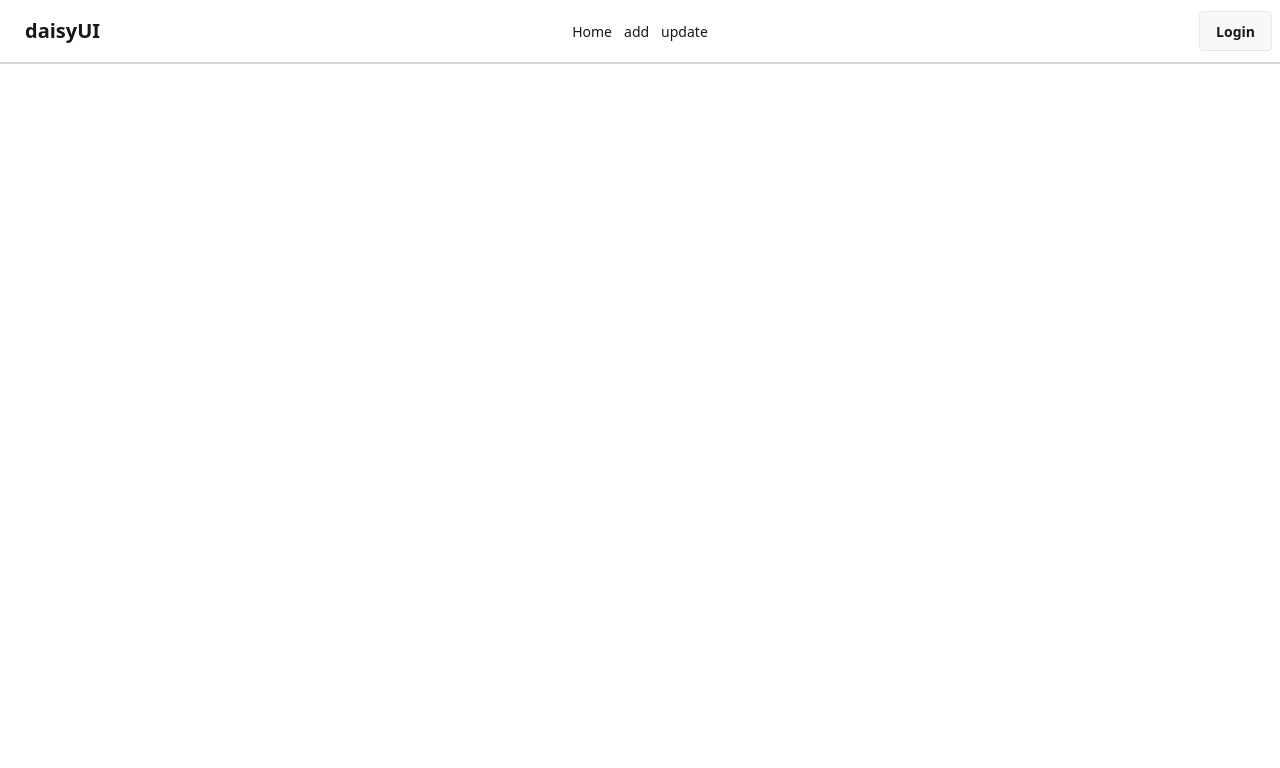
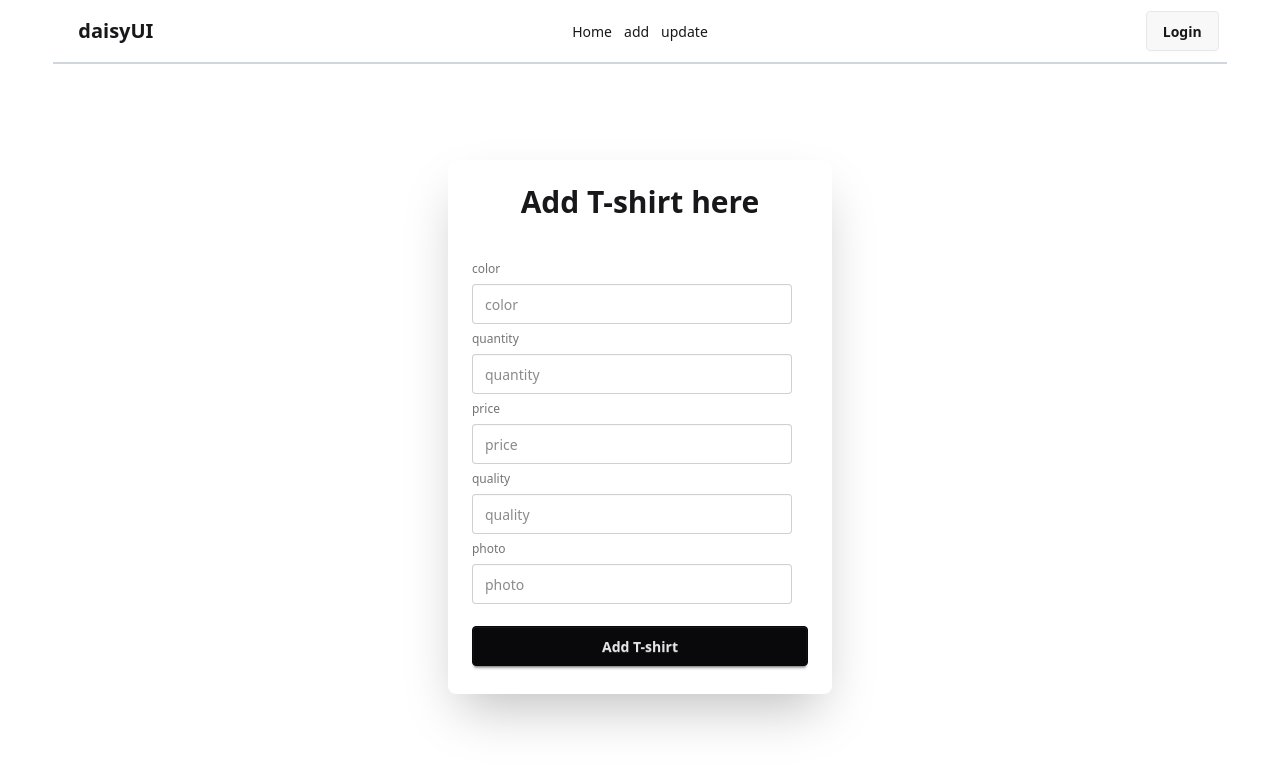
Before and after one commit to tahmid-khan-hub/T-shirt-shop-client, a React (Vite) app: page /addTshirt in a window 1280 px wide. Shown: the top 768 px of the page. Built offline with nearby package versions, Linux system fonts and the light colour scheme.

Commit message:
updated home and add t-shirt section

```diff
--- a/src/components/AddTshirt.jsx
+++ b/src/components/AddTshirt.jsx
@@ -1,11 +1,39 @@
-import React from 'react';
+import React from "react";
 
 const AddTshirt = () => {
-    return (
-        <div>
 
-        </div>
-    );
+    const handleSubmit = e =>{
+        e.preventDefault();
+
+        const form = e.target;
+        const formData = new FormData(form);
+        const data = Object.fromEntries(formData.entries());
+        console.log(data);
+    }
+
+  return (
+    <div className="card bg-base-100 max-w-sm mx-auto shrink-0 shadow-2xl mt-24">
+      <div className="card-body">
+        <h1 className="text-3xl mb-7 text-center font-bold">Add T-shirt here</h1>
+        <form onSubmit={handleSubmit} className="fieldset">
+
+          <label className="label">color</label>
+          <input type="text" className="input" name="color" placeholder="color" />
+          <label className="label">quantity</label>
+          <input type="text" className="input" name="quantity" placeholder="quantity" />
+          <label className="label">price</label>
+          <input type="text" className="input" name="price" placeholder="price" />
+          <label className="label">quality</label>
+          <input type="text" className="input" name="quality" placeholder="quality" />
+          <label className="label">photo</label>
+          <input type="text" className="input" name="photo" placeholder="photo" />
+
+          <button className="btn  btn-neutral mt-4">Add T-shirt</button>
+
+        </form>
+      </div>
+    </div>
+  );
 };
 
 export default AddTshirt;
--- a/src/components/Home.jsx
+++ b/src/components/Home.jsx
@@ -4,7 +4,7 @@ import { Outlet } from 'react-router';
 
 const Home = () => {
     return (
-        <div>
+        <div className='w-11/12 md:max-w-[1300px] mx-auto'>
             <Navbar></Navbar>
             <Outlet></Outlet>
         </div>
```
